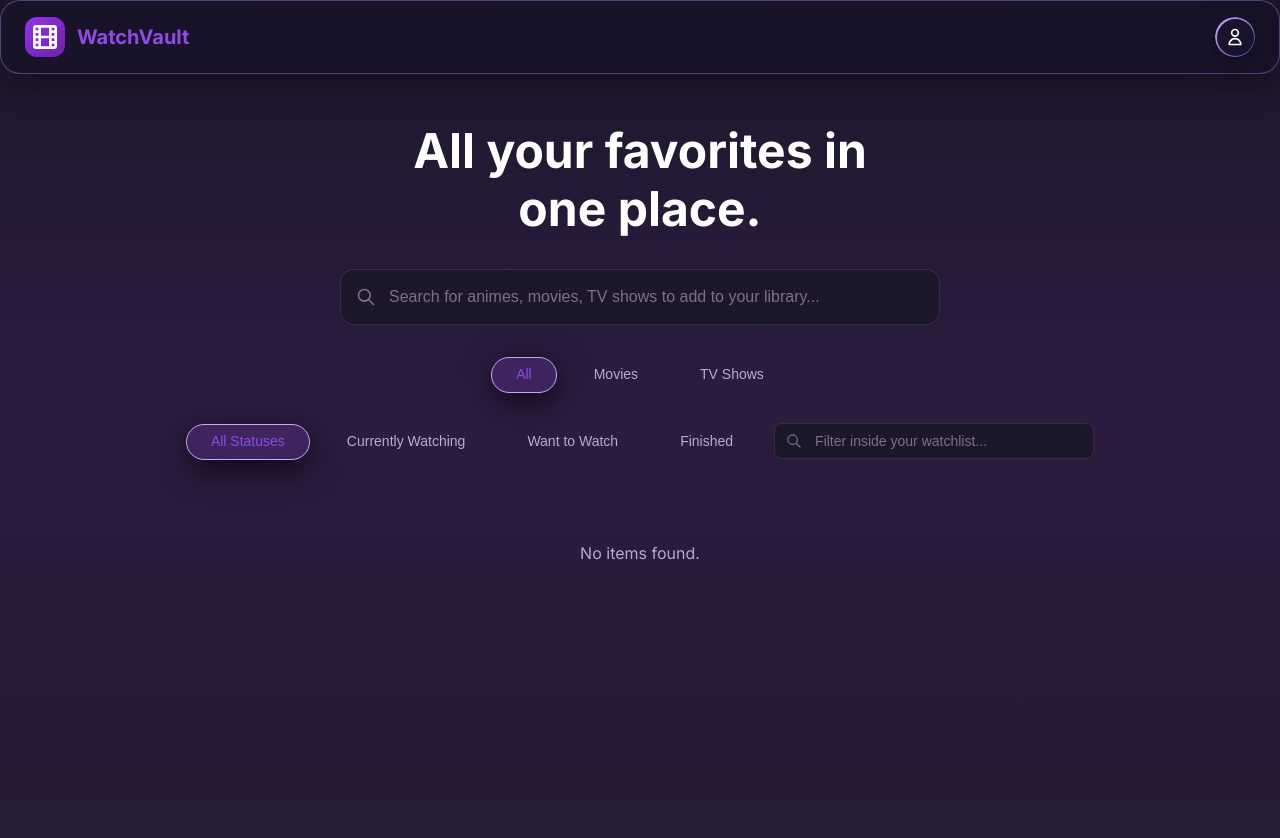
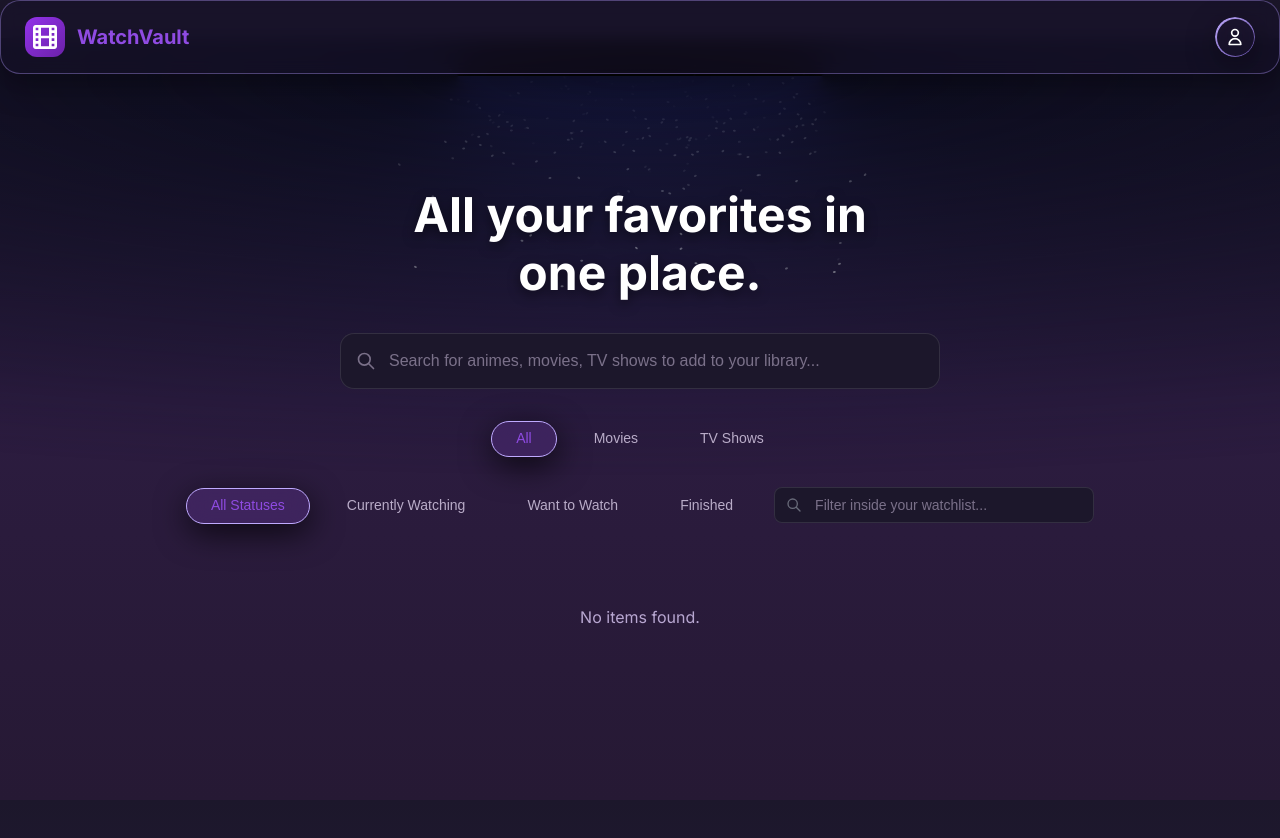
Before and after one commit to Fabshkiee/WatchVault, a PHP site: page /pages/dashboard.php in a window 1280 px wide; the page is wider, and only the part inside the window is pictured. Before the commit the page ends 560 px from the top of that part, so only its background shows below. Run offline with PHP 8.4, Linux system fonts and the light colour scheme; the visitor is signed in with stand-in values (Sample User, id 1); data that the repository does not hold is empty.

Commit message:
seperated js from dashboard.css implemented pstream's falling animation ty fixed file path

```diff
--- a/css/global.css
+++ b/css/global.css
@@ -58,6 +58,8 @@
   background-attachment: fixed;
   color: hsl(var(--foreground));
   min-height: 100vh;
+  /* FIX: Horizontal Scroll Issue caused by wide lightbar */
+  overflow-x: hidden;
 }
 
 /* ============================================
@@ -83,7 +85,7 @@
 .site-header {
   position: sticky;
   top: 0;
-  z-index: 50;
+  z-index: 50; /* Header Stack Level */
   border-radius: 20px;
   backdrop-filter: blur(8px);
   -webkit-backdrop-filter: blur(8px);
--- /dev/null
+++ b/css/lightbar.css
@@ -0,0 +1,93 @@
+:root {
+    --colors-background-main: 3, 3, 3;
+    --colors-lightBar-light: 17, 19, 52;
+    --colors-search-background: 13, 13, 13;
+    --colors-search-placeholder: 79, 79, 79;
+    --colors-search-icon: 40, 40, 40;
+}
+
+/* Lightbar Container Positioning */
+.lightbar,
+.lightbar-visual {
+    position: absolute;
+    width: 500vw;
+    height: 800px;
+    pointer-events: none;
+    -webkit-user-select: none;
+    user-select: none;
+    top: 38px;
+    /* CHANGED: Set to 0 to sit behind content */
+    z-index: 0;
+    overflow: hidden;
+}
+
+[dir] .lightbar {
+    left: 50vw;
+    transform: translateX(-50%);
+}
+
+@media (min-width: 640px) {
+    .lightbar,
+    .lightbar-visual {
+        width: 150vw;
+    }
+    [dir] .lightbar {
+        left: -25vw;
+        transform: initial;
+    }
+}
+
+[dir] .lightbar {
+    display: flex;
+    justify-content: center;
+    align-items: center;
+    --d: 3s;
+    --animation: cubic-bezier(.75, -0, .25, 1);
+    animation: boot var(--d) var(--animation) forwards;
+    /* CHANGED: Explicitly set to 0 to avoid covering text */
+    z-index: 0;
+}
+
+[dir] .lightbar-visual {
+    left: 0;
+    --top: rgb(var(--colors-background-main));
+    --bottom: rgb(var(--colors-lightBar-light));
+    --first: conic-gradient(from 90deg at 80% 50%, var(--top), var(--bottom));
+    --second: conic-gradient(from 270deg at 20% 50%, var(--bottom), var(--top));
+    -webkit-mask-image: radial-gradient(100% 50% at center center, black, transparent);
+    mask-image: radial-gradient(100% 50% at center center, black, transparent);
+    background-image: var(--first), var(--second);
+    background-position-x: 1%, 99%;
+    background-position-y: 0%, 0%;
+    background-size: 50% 100%, 50% 100%;
+    opacity: 1;
+    transform: rotate(180deg) translateZ(0px) translateY(400px);
+    transform-origin: center center;
+    background-repeat: no-repeat;
+    animation: lightbarBoot var(--d) var(--animation) forwards;
+    /* CHANGED: Explicitly set to 0 */
+    z-index: 0;
+}
+
+.lightbar canvas.particles {
+    width: 40%;
+    height: 300px;
+    transform: translateY(-250px);
+    position: relative;
+    /* CHANGED: Lowered from 2 to 0 */
+    z-index: 0;
+}
+
+@keyframes boot {
+    from { opacity: 0.25 }
+    to { opacity: 1 }
+}
+
+@keyframes lightbarBoot {
+    0% {
+        transform: rotate(180deg) translateZ(0px) translateY(400px) scaleX(0.8);
+    }
+    100% {
+        transform: rotate(180deg) translateZ(0px) translateY(400px) scaleX(1);
+    }
+}
--- a/css/pages/dashboard.css
+++ b/css/pages/dashboard.css
@@ -3,9 +3,11 @@
 /* Hero Section */
 .dashboard-hero {
   text-align: center;
-  padding: 3rem 1.5rem 2rem;
+  padding: 7rem 1.5rem 2rem;
   max-width: 1400px;
   margin: 0 auto;
+  /* Removed z-index trapping here so fixed children can escape */
+  position: relative;
 }
 
 .dashboard-hero-title {
@@ -14,6 +16,10 @@
   color: white;
   margin-bottom: 1rem;
   line-height: 1.2;
+  text-shadow: 0 4px 12px rgba(0,0,0,0.5);
+  /* Ensure title sits above lightbar (lightbar is z-index 0) */
+  position: relative;
+  z-index: 5;
 }
 
 .logo-text {
@@ -31,23 +37,32 @@
   position: relative;
   max-width: 42rem;
   margin: 2rem auto 0;
+  z-index: 20;
 }
 
-/* === STICKY STATE === */
-/* Moves the container to fixed position over the header */
+/* === STICKY SEARCH STATE === */
 .dashboard-search-container.sticky {
   position: fixed;
   top: 0.5rem;
   left: 50%;
   transform: translateX(-50%);
   margin: 0;
-  z-index: 100;
+  /* FIX: High z-index to sit ON TOP of the header (which is z-index 50) */
+  z-index: 1000;
   width: 37.5rem;
 }
 
 /* Ensure input stays EXACTLY the same size in sticky mode */
 .dashboard-search-container.sticky .dashboard-search-input {
   height: 3.5rem;
+}
+
+/* FIX: Placeholder styles to prevent layout jump when search becomes sticky */
+#search-placeholder {
+  display: none; /* JS toggles this to block */
+  height: 3.5rem; /* Matches input height */
+  margin-top: 2rem; /* Matches container margin-top */
+  width: 100%;
 }
 
 .dashboard-search-icon {
@@ -97,6 +112,7 @@
   margin-top: 2rem;
   flex-wrap: wrap;
   position: relative;
+  z-index: 10;
 }
 
 .dashboard-filter-group .active-pill {
@@ -124,6 +140,8 @@
   padding: 0 1.5rem 1.5rem;
   max-width: 1400px;
   margin: 0 auto;
+  position: relative;
+  z-index: 10;
 }
 
 .dashboard-status-buttons {
@@ -221,9 +239,11 @@
 
 /* Content Sections */
 .dashboard-content {
-  max-width: 1400px; /* Limits the width to match your header/hero */
-  margin: 0 auto;    /* Centers the container horizontally */
-  width: 100%;       /* Ensures it fills space on smaller screens */
+  max-width: 1400px;
+  margin: 0 auto;
+  width: 100%;
+  position: relative;
+  z-index: 10;
 }
 
 /* --- NEW SECTION STYLES --- */
@@ -431,27 +451,9 @@
 }
 
 /* Override browser-injected autofill styling (Chrome / Chromium) */
-/* Browsers inject their own rules (shown as :-internal-autofill-selected in DevTools).
-   You cannot remove those injected rules from your source files; instead override them
-   using the vendor autofill pseudo-classes and strong rules below. */
 input:-webkit-autofill,
 textarea:-webkit-autofill,
-select:-webkit-autofill,
-input:-webkit-autofill:hover,
-textarea:-webkit-autofill:hover,
-select:-webkit-autofill:hover,
-input:-webkit-autofill:focus,
-textarea:-webkit-autofill:focus,
-select:-webkit-autofill:focus,
-input:-moz-autofill,
-textarea:-moz-autofill,
-select:-moz-autofill,
-input:-moz-autofill:hover,
-textarea:-moz-autofill:hover,
-select:-moz-autofill:hover,
-input:-moz-autofill:focus,
-textarea:-moz-autofill:focus,
-select:-moz-autofill:focus {
+select:-webkit-autofill {
   -webkit-box-shadow: 0 0 0px 1000px var(--background) inset !important;
   box-shadow: 0 0 0px 1000px var(--background) inset !important;
   -webkit-text-fill-color: #ffffff !important;
@@ -460,7 +462,6 @@
   background-clip: padding-box !important;
 }
 
-/* Attempt to override the internal pseudo (no-op in many browsers but harmless to include) */
 input:-internal-autofill-selected {
   -webkit-box-shadow: 0 0 0px 1000px var(--background) inset !important;
   box-shadow: 0 0 0px 1000px var(--background) inset !important;
--- a/pages/dashboard.php
+++ b/php/dashboard.php
@@ -16,11 +16,13 @@
   <link rel="stylesheet" href="../css/global.css">
   <link rel="stylesheet" href="../css/pages/dashboard.css">
   <link rel="stylesheet" href="../css/pages/media_details.css">
+  <!-- New Lightbar CSS -->
+  <link rel="stylesheet" href="../css/lightbar.css">
   <link rel="preconnect" href="https://fonts.googleapis.com">
   <link rel="preconnect" href="https://fonts.gstatic.com" crossorigin>
   <link href="https://fonts.googleapis.com/css2?family=Inter:wght@300;400;500;600;700;800&display=swap" rel="stylesheet">
 </head>
-<body>
+<body dir="ltr"> <!-- Added dir="ltr" as required by lightbar CSS -->
   <div class="page-container">
     <!-- Header -->
     <header class="site-header">
@@ -40,6 +42,12 @@
         </div>
       </div>
     </header>
+
+    <!-- NEW LIGHTBAR COMPONENT -->
+    <div class="lightbar">
+        <canvas class="particles"></canvas>
+        <div class="lightbar-visual"></div>
+    </div>
 
     <!-- Hero Section -->
     <section class="dashboard-hero">
@@ -118,5 +126,7 @@
   <script src="../js/components/stickySearch.js"></script>
   <script src="../js/components/watchlistManager.js"></script>
   <script src="../js/components/mediaDetailsModal.js"></script>
+  <!-- New Lightbar JS -->
+  <script src="../js/lightbar.js"></script>
 </body>
 </html>
```
Also changed, not shown: js/lightbar.js (added, +217 -0 lines), assets/Logoname.png (deleted), assets/graphup.png (renamed from pages/graphup.png), assets/landingpage.png (deleted), pages/Vector.png (deleted), pages/star.png (deleted), pages/vault.png (deleted), php/activity_log.php (renamed from pages/activity_log.php), php/login.php (renamed from pages/login.php), php/profile.php (renamed from pages/profile.php), php/search.php (renamed from pages/search.php).
